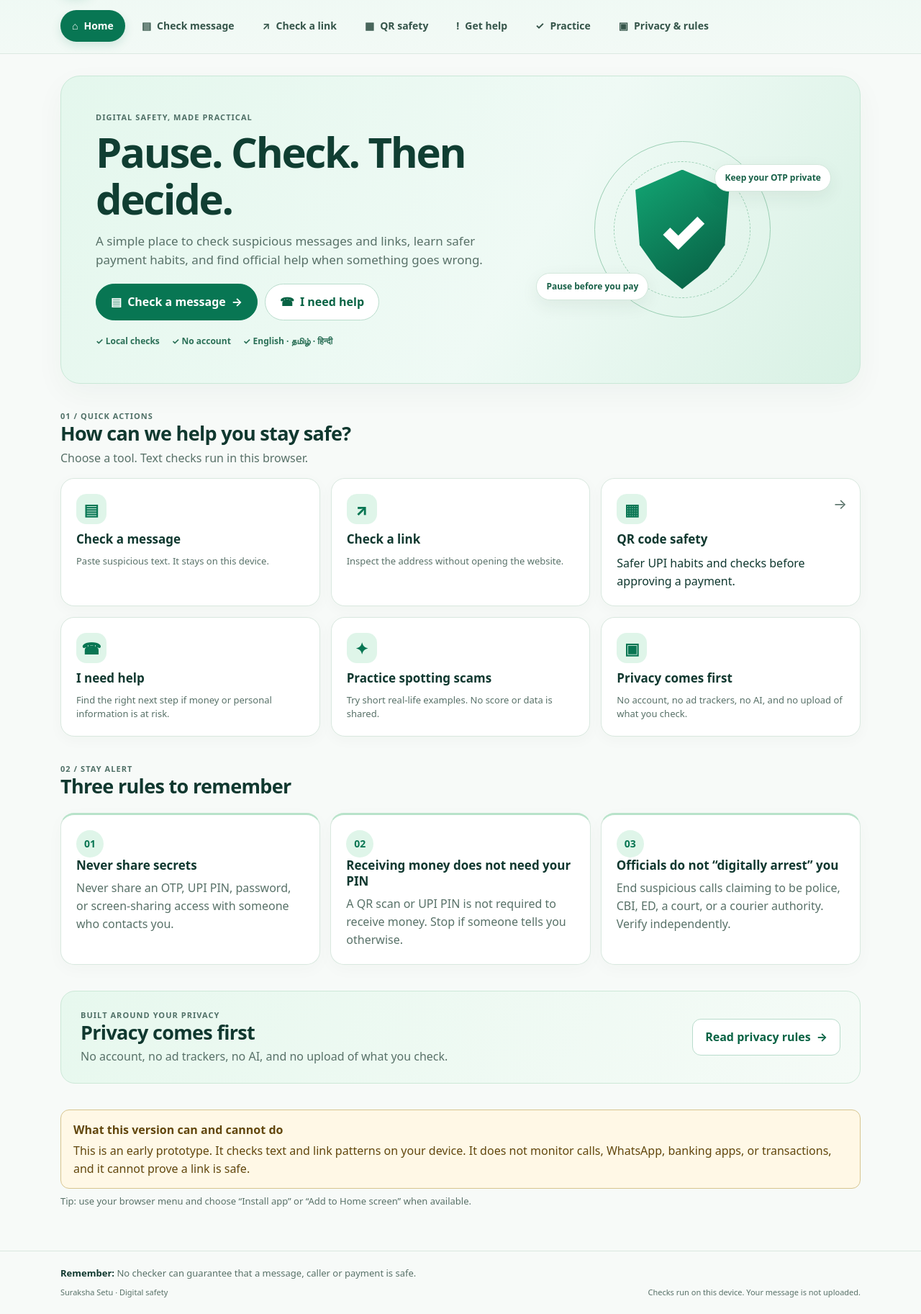
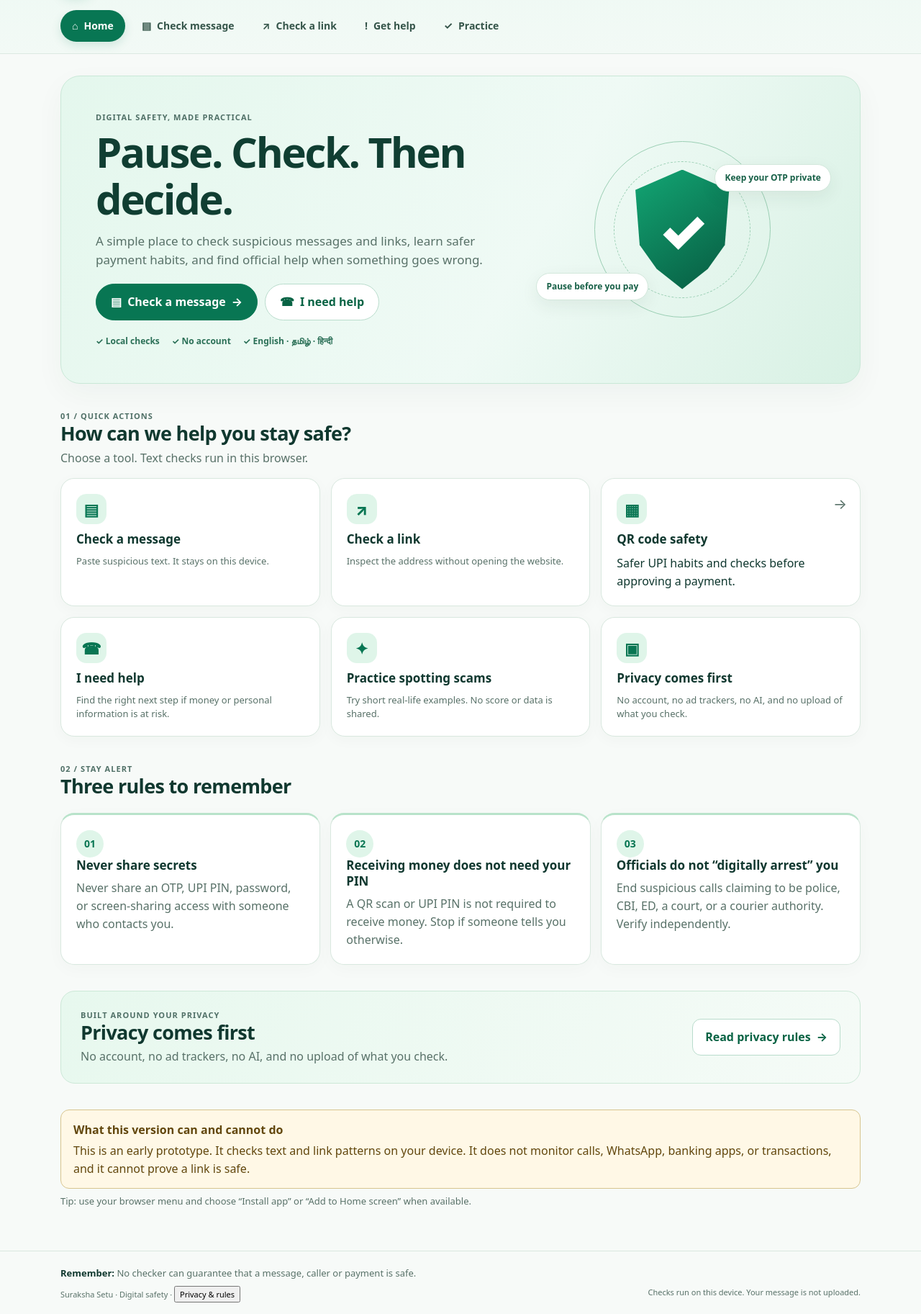
Before and after one commit to vimalspaceton618-afk/suraksha-setu-mvp, a plain HTML site: page index.html in a window 1280 px wide. Shown: the part 75-1900 px from the top of the page at 72% size. Drawn offline with Linux system fonts and the light colour scheme.

Commit message:
Simplify primary navigation and retain privacy access

```diff
--- a/index.html
+++ b/index.html
@@ -35,10 +35,8 @@
     <button class="nav-item is-active" data-page="home"><span aria-hidden="true">⌂</span><span data-i18n="navHome">Home</span></button>
     <button class="nav-item" data-page="message"><span aria-hidden="true">▤</span><span data-i18n="navMessage">Check message</span></button>
     <button class="nav-item" data-page="link"><span aria-hidden="true">↗</span><span data-i18n="navLink">Check a link</span></button>
-    <button class="nav-item" data-page="qr"><span aria-hidden="true">▦</span><span data-i18n="navQR">QR safety</span></button>
     <button class="nav-item" data-page="help"><span aria-hidden="true">!</span><span data-i18n="navHelp">Get help</span></button>
     <button class="nav-item" data-page="learn"><span aria-hidden="true">✓</span><span data-i18n="navLearn">Practice</span></button>
-    <button class="nav-item" data-page="privacy"><span aria-hidden="true">▣</span><span data-i18n="navPrivacy">Privacy & rules</span></button>
   </nav>
 
   <main id="main" class="page-wrap" tabindex="-1">
@@ -47,7 +45,7 @@
 
   <footer class="site-footer">
     <p><strong data-i18n="rememberLabel">Remember:</strong> <span data-i18n="rememberText">No checker can guarantee that a message, caller or payment is safe.</span></p>
-    <p class="footer-meta"><span>Suraksha Setu · Digital safety</span><span data-i18n="localOnly">Checks run on this device. Your message is not uploaded.</span></p>
+    <p class="footer-meta"><span>Suraksha Setu · Digital safety · <button class="footer-link" type="button" data-page="privacy" data-i18n="navPrivacy">Privacy & rules</button></span><span data-i18n="localOnly">Checks run on this device. Your message is not uploaded.</span></p>
   </footer>
   <noscript><p class="noscript">This app needs JavaScript enabled to run its local checks. No account is required.</p></noscript>
 </body>
```
